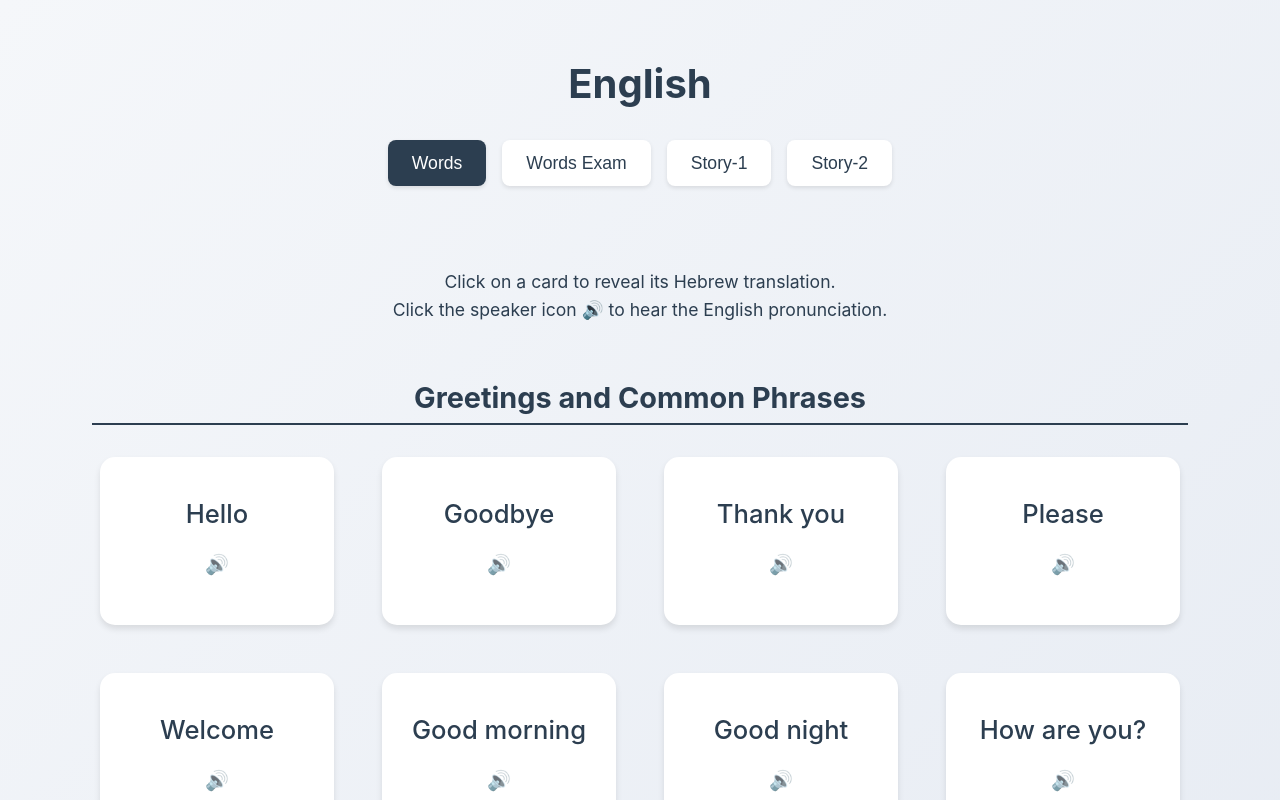
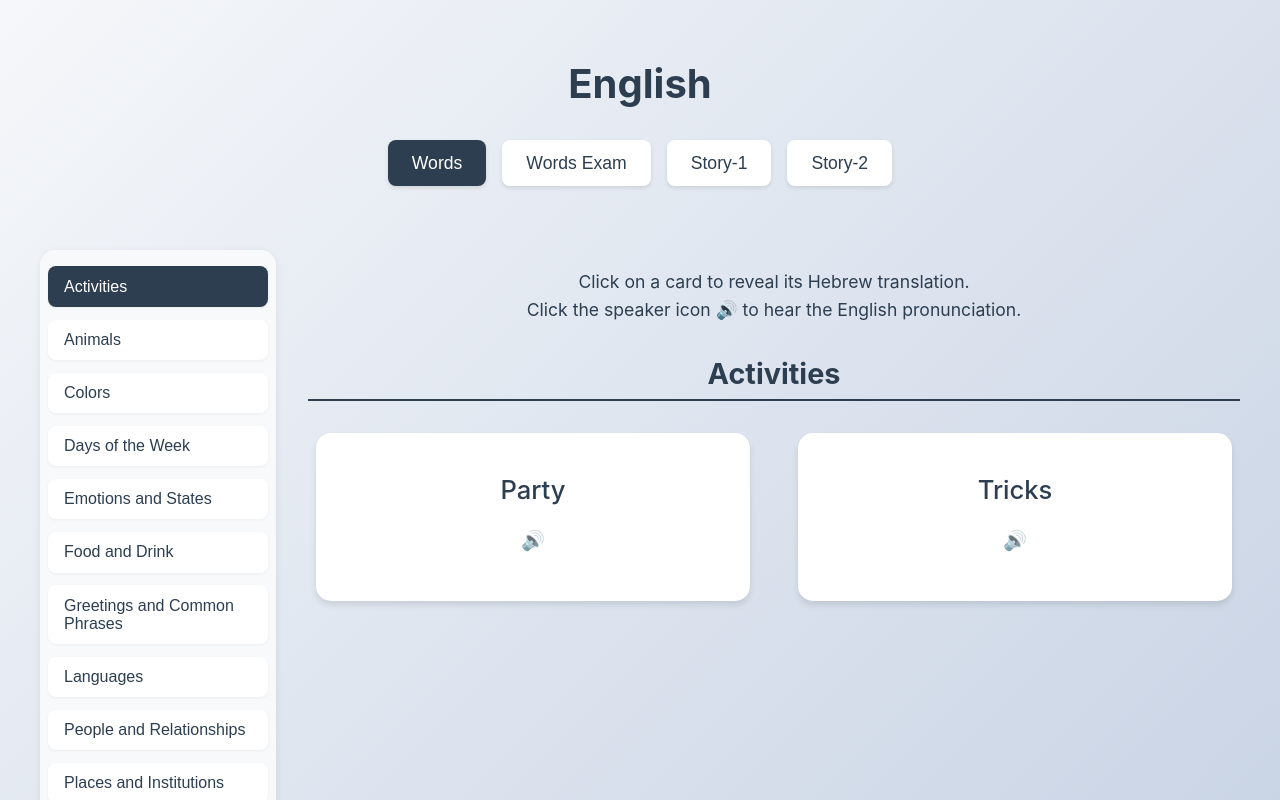
Before and after one commit to noamshochat/LomdimAnglitOnTheGo, a React (Create React App) app: page / in a window 1280 px wide. Shown: the top 800 px of the page. Built offline with nearby package versions, Linux system fonts and the light colour scheme.

Commit message:
feat: add left menu bar

```diff
--- a/src/App.tsx
+++ b/src/App.tsx
@@ -87,8 +87,60 @@ const Content = styled.div`
   margin: 0 auto;
 `;
 
+const SideMenu = styled.div`
+  width: 220px;
+  background: #f7f9fa;
+  border-radius: 15px;
+  box-shadow: 0 2px 8px rgba(0,0,0,0.07);
+  padding: 1rem 0.5rem;
+  margin-right: 2rem;
+  display: flex;
+  flex-direction: column;
+  gap: 0.5rem;
+  height: fit-content;
+  @media (max-width: 900px) {
+    width: 100px;
+    margin-right: 1rem;
+    padding: 0.5rem 0.2rem;
+  }
+`;
+
+const MenuButton = styled.button<{ isActive: boolean }>`
+  background: ${props => props.isActive ? '#2c3e50' : 'white'};
+  color: ${props => props.isActive ? 'white' : '#2c3e50'};
+  border: none;
+  border-radius: 8px;
+  padding: 0.7rem 1rem;
+  font-size: 1rem;
+  cursor: pointer;
+  margin-bottom: 0.3rem;
+  text-align: left;
+  transition: all 0.2s;
+  box-shadow: 0 1px 3px rgba(0,0,0,0.05);
+  &:hover {
+    background: #e0e0e0;
+    color: #2c3e50;
+  }
+  @media (max-width: 900px) {
+    font-size: 0.9rem;
+    padding: 0.5rem 0.5rem;
+  }
+`;
+
+const WordsLayout = styled.div`
+  display: flex;
+  flex-direction: row;
+  align-items: flex-start;
+  width: 100%;
+`;
+
 const App: React.FC = () => {
   const [activeTab, setActiveTab] = useState<'words' | 'exam' | 'story1' | 'story2'>('words');
+  const [selectedCategoryIdx, setSelectedCategoryIdx] = useState(0);
+
+  // Sort categories alphabetically by name
+  const sortedCategories = [...words.categories].sort((a, b) => a.name.localeCompare(b.name));
+  const selectedCategory = sortedCategories[selectedCategoryIdx];
 
   return (
     <AppContainer>
@@ -123,17 +175,26 @@ const App: React.FC = () => {
       </Header>
       <Content>
         {activeTab === 'words' && (
-          <>
+          <WordsLayout>
+            <SideMenu>
+              {sortedCategories.map((cat, idx) => (
+                <MenuButton
+                  key={cat.name}
+                  isActive={selectedCategoryIdx === idx}
+                  onClick={() => setSelectedCategoryIdx(idx)}
+                >
+                  {cat.name}
+                </MenuButton>
+              ))}
+            </SideMenu>
+            <div style={{ flex: 1 }}>
               <Instructions>
-              Click on a card to reveal its Hebrew translation.
-              <br />
+                Click on a card to reveal its Hebrew translation.<br />
                 Click the speaker icon 🔊 to hear the English pronunciation.
               </Instructions>
-            {words.categories.map((category, categoryIndex) => (
-              <CategoryContainer key={categoryIndex}>
-                <CategoryTitle>{category.name}</CategoryTitle>
+              <CategoryTitle>{selectedCategory.name}</CategoryTitle>
               <CardGrid>
-                  {category.wordPairs.map((pair, index) => (
+                {selectedCategory.wordPairs.map((pair, index) => (
                   <WordCard
                     key={index}
                     english={pair.english}
@@ -141,9 +202,8 @@ const App: React.FC = () => {
                   />
                 ))}
               </CardGrid>
-              </CategoryContainer>
-            ))}
-          </>
+            </div>
+          </WordsLayout>
         )}
         {activeTab === 'exam' && <ExamTab />}
         {activeTab === 'story1' && <StoryTab />}
--- a/src/components/ExamTab.tsx
+++ b/src/components/ExamTab.tsx
@@ -525,9 +525,16 @@ const ExamTab: React.FC = () => {
     if (!showAnswer) {
       setSelectedAnswer(answer);
       setShowAnswer(true);
-
       if (answer === currentQuestion.correctAnswer) {
         setScore(prevScore => prevScore + 1);
+        // Auto-advance after 2 seconds if not last question
+        if (currentQuestionIndex < allQuestions.length - 1) {
+          setTimeout(() => {
+            setSelectedAnswer(null);
+            setShowAnswer(false);
+            setCurrentQuestionIndex(prev => prev + 1);
+          }, 2000);
+        }
       }
     }
   };
@@ -690,9 +697,11 @@ const ExamTab: React.FC = () => {
         )}
       </QuestionContainer>
       {showAnswer && (
-        <NextButton onClick={handleNextQuestion}>
-          {currentQuestionIndex === allQuestions.length - 1 ? "Finish Quiz" : "Next Question"}
-        </NextButton>
+        (selectedAnswer !== currentQuestion.correctAnswer || currentQuestionIndex === allQuestions.length - 1) && (
+          <NextButton onClick={handleNextQuestion}>
+            {currentQuestionIndex === allQuestions.length - 1 ? "Finish Quiz" : "Next Question"}
+          </NextButton>
+        )
       )}
     </ExamContainer>
   );
--- a/src/data/words.json
+++ b/src/data/words.json
@@ -136,6 +136,31 @@
         { "english": "Thirsty", "hebrew": "צמא" },
         { "english": "Hungry", "hebrew": "רעב" }
       ]
+    },
+    {
+      "name": "Sentences",
+      "wordPairs": [
+        { "english": "How many lions do you have?", "hebrew": "כמה אריות יש לך" },
+        { "english": "We have five lions", "hebrew": "יש לנו חמישה אריות" },
+        { "english": "There are two elephants", "hebrew": "יש שני פילים" },
+        { "english": "What time is it?", "hebrew": "מה השעה?" },
+        { "english": "Its three o`clock", "hebrew": "השעה שלוש" },
+        { "english": "Its half past two", "hebrew": "השעה שתיים וחצי" },
+        { "english": "I wake up at seven o`clock", "hebrew": "אני מתעורר בשעה שבע"},
+        { "english": "I eat dinner at half past six", "hebrew": "אני אוכל ארוחת ערב בשעה שש וחצי" },
+        { "english": "What are you good at?", "hebrew": "במה אתה טוב ?" },
+        { "english": "I am good at Arabic", "hebrew": "אני טוב בערבית" },
+        { "english": "I have a test in Hebrew", "hebrew": "יש לי מבחן בעברית" },
+        { "english": "Look at my new tricks", "hebrew": "ראה את הטריקים החדשים שלי"},
+        { "english": "Please tell me your name", "hebrew": "בבקשה אמור לי את שמך" },
+        { "english": "Come to my birthday party", "hebrew": "בוא למסיבת יום ההולדת שלי" },
+        { "english": "What can I bring?", "hebrew": "מה אני יכול להביא?" },
+        { "english": "I know", "hebrew": "אני יודע" },
+        { "english": "I don't know", "hebrew": "אני לא יודע" },
+        { "english": "Let's play with the kitten", "hebrew": "בוא נשחק עם החתלתול" },
+        { "english": "Good idea", "hebrew": "רעיון טוב" }
+
+      ]
     }
   ]
 }
```
Lines whose indentation alone changed are shown as unchanged.
